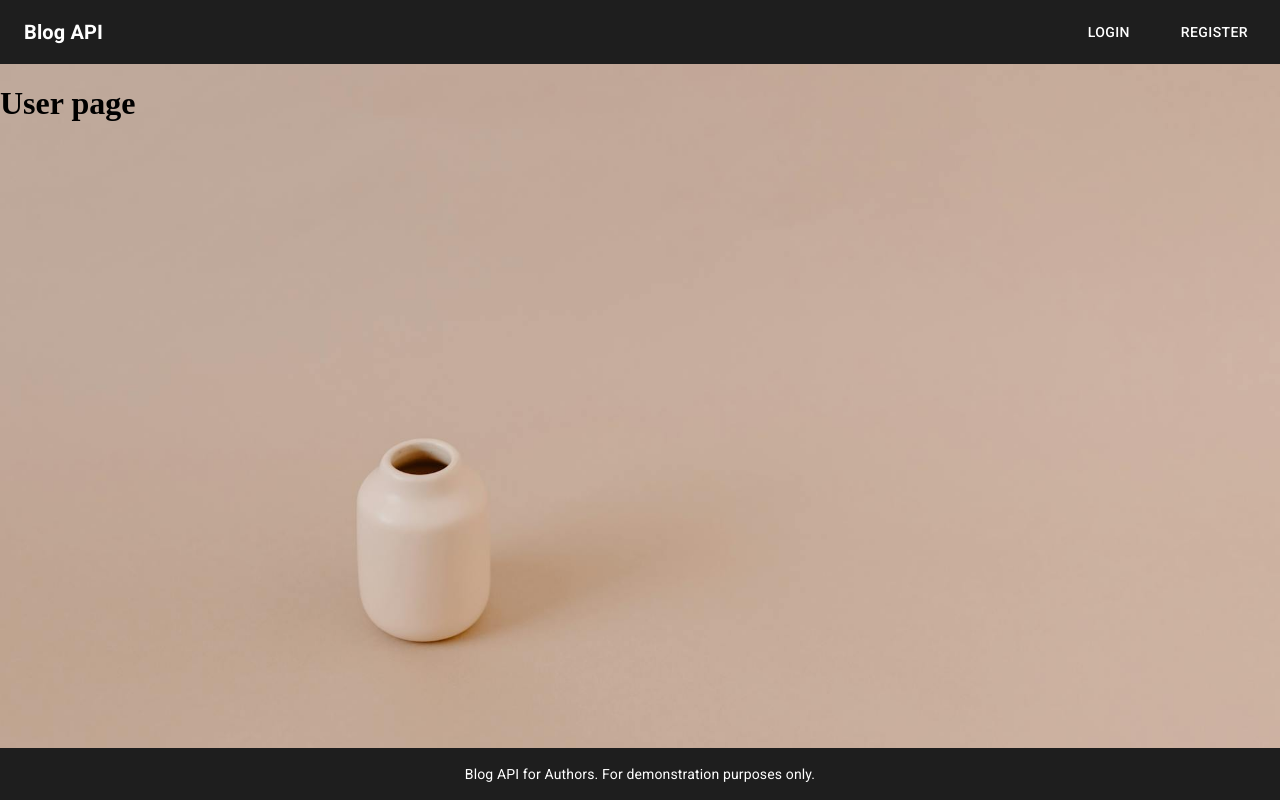
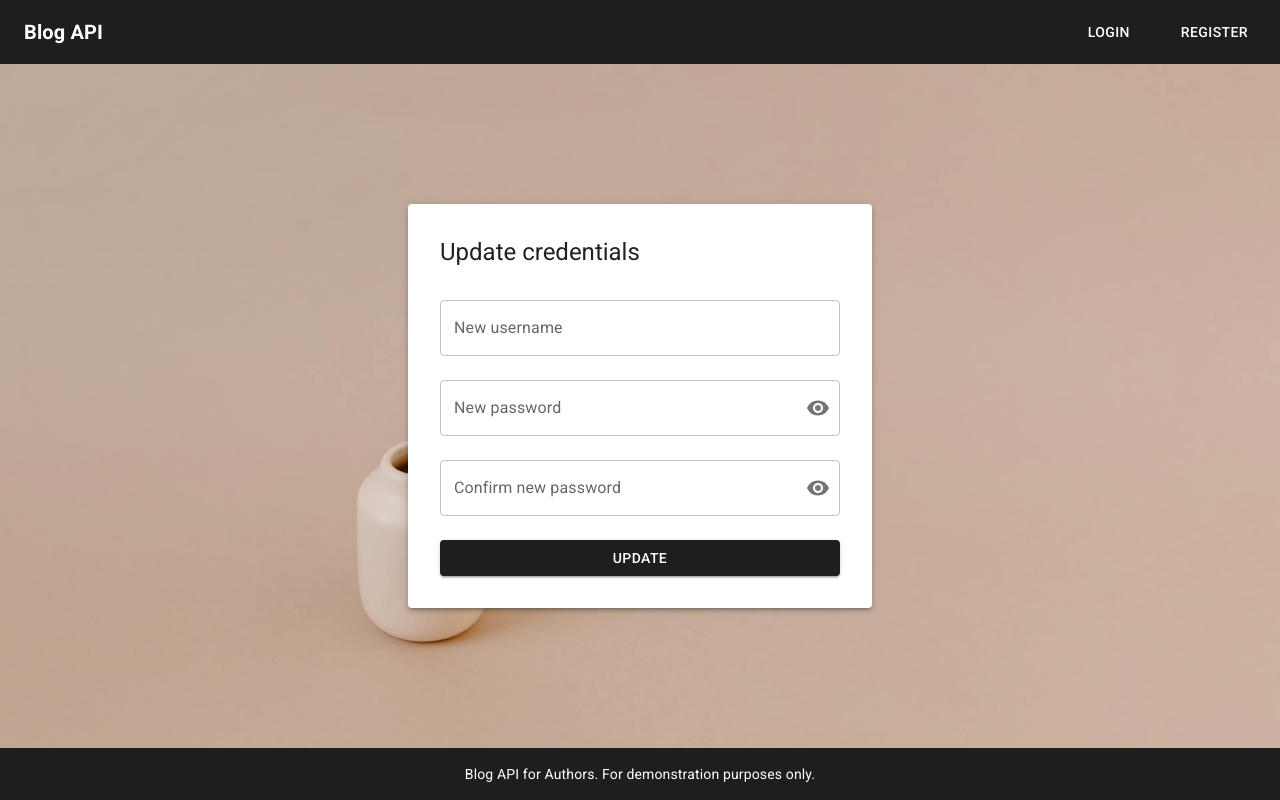
Before and after one commit to khantuevandrei/blog-frontend-author, a React (Vite) app: page /me in a window 1280 px wide. Built offline with nearby package versions, Linux system fonts and the light colour scheme.

Commit message:
Create User feature to update credentials

```diff
--- a/src/features/user/User.jsx
+++ b/src/features/user/User.jsx
@@ -1,7 +1,101 @@
+import Form from "../../components/Form";
+import FormField from "../../components/FormField";
+import PasswordField from "../../components/PasswordField";
+import FormButton from "../../components/FormButton";
+import AlertMessage from "../../components/AlertMessage";
+import { AuthContext } from "../../context/AuthProvider";
+import { useContext, useState } from "react";
+
 export default function User() {
+  const { user, token, login } = useContext(AuthContext);
+  const [error, setError] = useState(null);
+  const [success, setSuccess] = useState(null);
+  const [loading, setLoading] = useState(false);
+  const [form, setForm] = useState({
+    username: "",
+    password: "",
+    confirmPassword: "",
+  });
+
+  function handleChange(e) {
+    setForm({ ...form, [e.target.name]: e.target.value.trim() });
+  }
+
+  async function handleSubmit(e) {
+    e.preventDefault();
+    setSuccess(null);
+    setError(null);
+    setLoading(true);
+
+    if (!form.username && !form.password) {
+      setLoading(false);
+      setError("Username or password must be provided to update");
+      return;
+    }
+
+    try {
+      console.log(user.id);
+      const response = await fetch(
+        `https://blog-backend-production-16f8.up.railway.app/api/users/${user.id}`,
+        {
+          method: "PUT",
+          headers: {
+            "Content-Type": "application/json",
+            Authorization: `bearer ${token}`,
+          },
+          body: JSON.stringify(form),
+        }
+      );
+      const data = await response.json();
+
+      if (!response.ok) {
+        setLoading(false);
+        setError(data.message);
+        return;
+      }
+
+      setForm({
+        username: "",
+        password: "",
+        confirmPassword: "",
+      });
+      setSuccess("Updated successfully");
+
+      // Relog updated user
+      login(token, data);
+    } catch {
+      setError("Network error");
+    } finally {
+      setLoading(false);
+    }
+  }
+
   return (
-    <>
-      <h1>User page</h1>
-    </>
+    <Form width={400} name="Update credentials" onSubmit={handleSubmit}>
+      <FormField
+        label="New username"
+        name="username"
+        value={form.username}
+        onChange={handleChange}
+        required={false}
+      />
+      <PasswordField
+        label="New password"
+        name="password"
+        value={form.password}
+        onChange={handleChange}
+        required={false}
+      />
+      <PasswordField
+        label="Confirm new password"
+        name="confirmPassword"
+        value={form.confirmPassword}
+        onChange={handleChange}
+        required={false}
+      />
+      <FormButton name="Update" disabled={loading} />
+      {error && <AlertMessage type="error">{error}</AlertMessage>}
+      {success && <AlertMessage type="success">{success}</AlertMessage>}
+    </Form>
   );
 }
```
